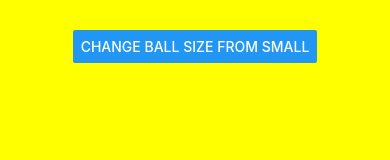
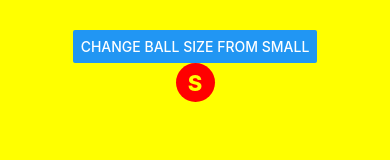
Before and after one commit to larioborges/ball-game, a React Native app: screen / in a window 390 px wide. Shown: the top 160 px of the page. Built offline with nearby package versions, Linux system fonts and the light colour scheme.

Commit message:
State changes

```diff
--- a/components/Ball.tsx
+++ b/components/Ball.tsx
@@ -1,36 +1,38 @@
 import { useAsyncStorage } from '@react-native-async-storage/async-storage';
-import { useState } from 'react';
-import { Dimensions, TouchableHighlight, Text } from 'react-native';
-import useBallSizeState from '../hooks/usBallSizeState';
+import { useMemo, useState } from 'react';
+import { Dimensions, TouchableHighlight, Text, StyleSheet } from 'react-native';
+import { BALL_SIZE } from '../hooks/usBallSizeState';
 
-export default function Ball() {
-  const {
-    ballSize,
-  } = useBallSizeState();
+export default function Ball(props) {
+  const widthPerc = useMemo(() => props.ballSize === BALL_SIZE.LARGE ? 0.3 : 0.1, [props.ballSize]);
 
   return (
     <TouchableHighlight
       style = {{
         borderRadius: Math.round(Dimensions.get('window').width + Dimensions.get('window').height) / 2,
-        width: Dimensions.get('window').width * 0.3, //* 0.1
-        height: Dimensions.get('window').width * 0.3, //* 0.1
+        width: Dimensions.get('window').width * widthPerc,
+        height: Dimensions.get('window').width * widthPerc,
         backgroundColor:'#f00',
         justifyContent: 'center',
         alignItems: 'center'
       }}
       underlayColor = '#ccc'
-      onPress = { () => alert('Yaay!') }
+      onPress = { () => { props.toggleBallSize() }}
     >
-      <Text>Big Ball</Text>
+      <Text style={props.ballSize === BALL_SIZE.LARGE ? styles.largeText : styles.smallText }>{props.ballSize === BALL_SIZE.LARGE ? 'L' : 'S'}</Text>
     </TouchableHighlight>
   );
 }
 
-// const styles = StyleSheet.create({
-//   container: {
-//     flex: 1,
-//     backgroundColor: '#fff',
-//     alignItems: 'center',
-//     justifyContent: 'center',
-//   },
-// });
+const styles = StyleSheet.create({
+  largeText: {
+    color: 'yellow',
+    fontWeight: '800',
+    fontSize: 50,
+  },
+  smallText: {
+    color: 'yellow',
+    fontWeight: '800',
+    fontSize: 22,
+  },
+});
--- a/components/BallSizeToggle.tsx
+++ b/components/BallSizeToggle.tsx
@@ -1,19 +1,11 @@
-import { useAsyncStorage } from '@react-native-async-storage/async-storage';
 import { Button } from 'react-native';
-import { useEffect, useState } from 'react';
-import useBallSizeState, { BALL_SIZE } from '../hooks/usBallSizeState';
 
-export default function BallSizeToggle() {
-    const {
-        ballSize,
-        toggleBallSize,
-      } = useBallSizeState();
-
+export default function BallSizeToggle(props) {
     return (
         <Button
-            title={`Change Ball Size from ${ballSize}`}
-            onPress={ async () => {
-                await toggleBallSize();
+            title={`Change Ball Size from ${props.ballSize}`}
+            onPress={() => {
+                props.toggleBallSize();
             }}
         />
     );
--- a/components/GameBoard.tsx
+++ b/components/GameBoard.tsx
@@ -1,10 +1,18 @@
 import { View, StyleSheet } from 'react-native';
 import BallSizeToggle from './BallSizeToggle';
+import Ball from './Ball';
+import useBallSizeState from '../hooks/usBallSizeState';
 
 export default function GameBoard() {
+  const {
+    ballSize,
+    toggleBallSize,
+  } = useBallSizeState();
+
   return (
     <View style={styles.container}>
-      <BallSizeToggle />
+      <BallSizeToggle ballSize={ballSize} toggleBallSize={toggleBallSize} />
+      <Ball ballSize={ballSize} toggleBallSize={toggleBallSize} />
     </View>
   );
 }
```
